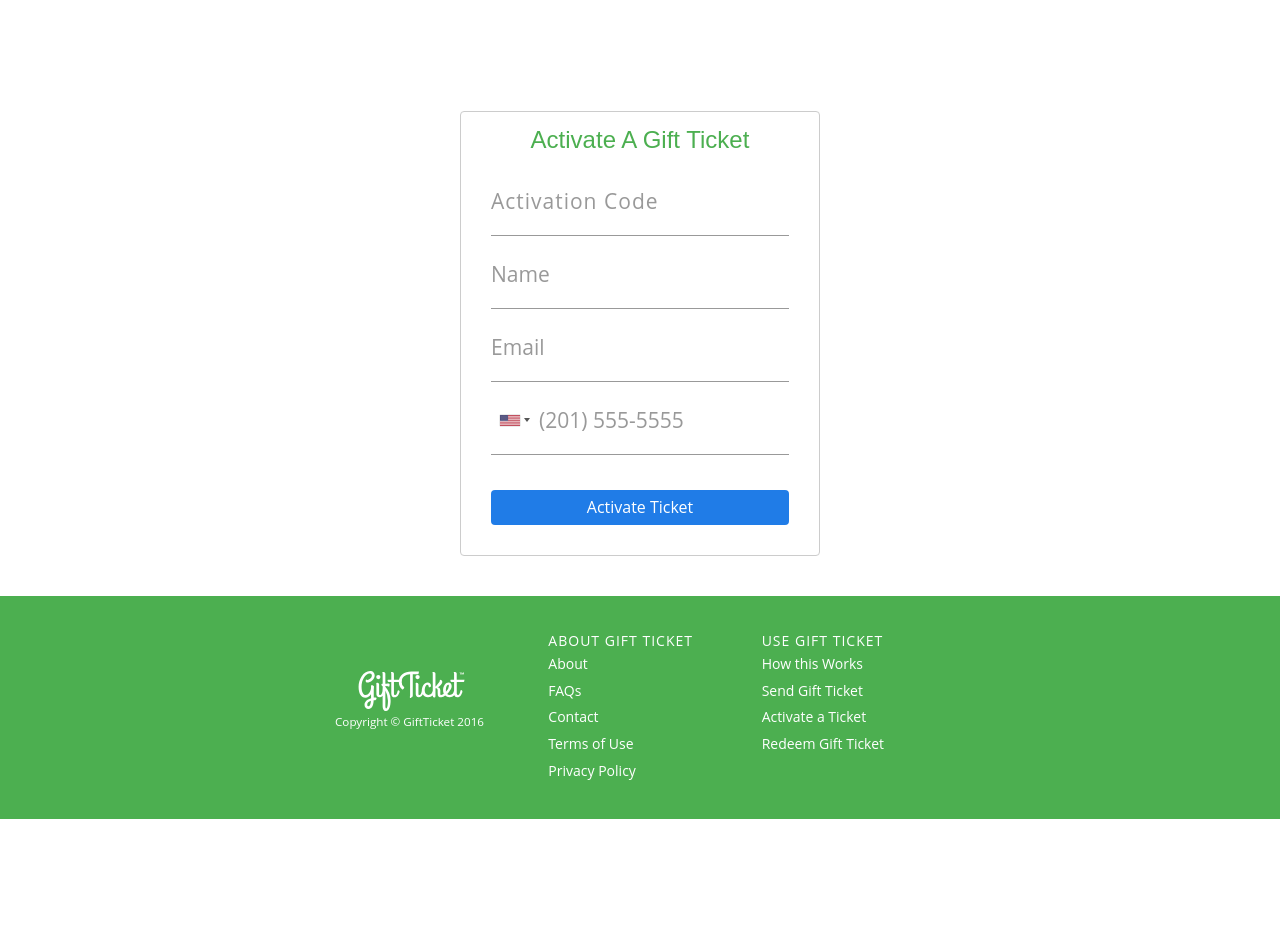
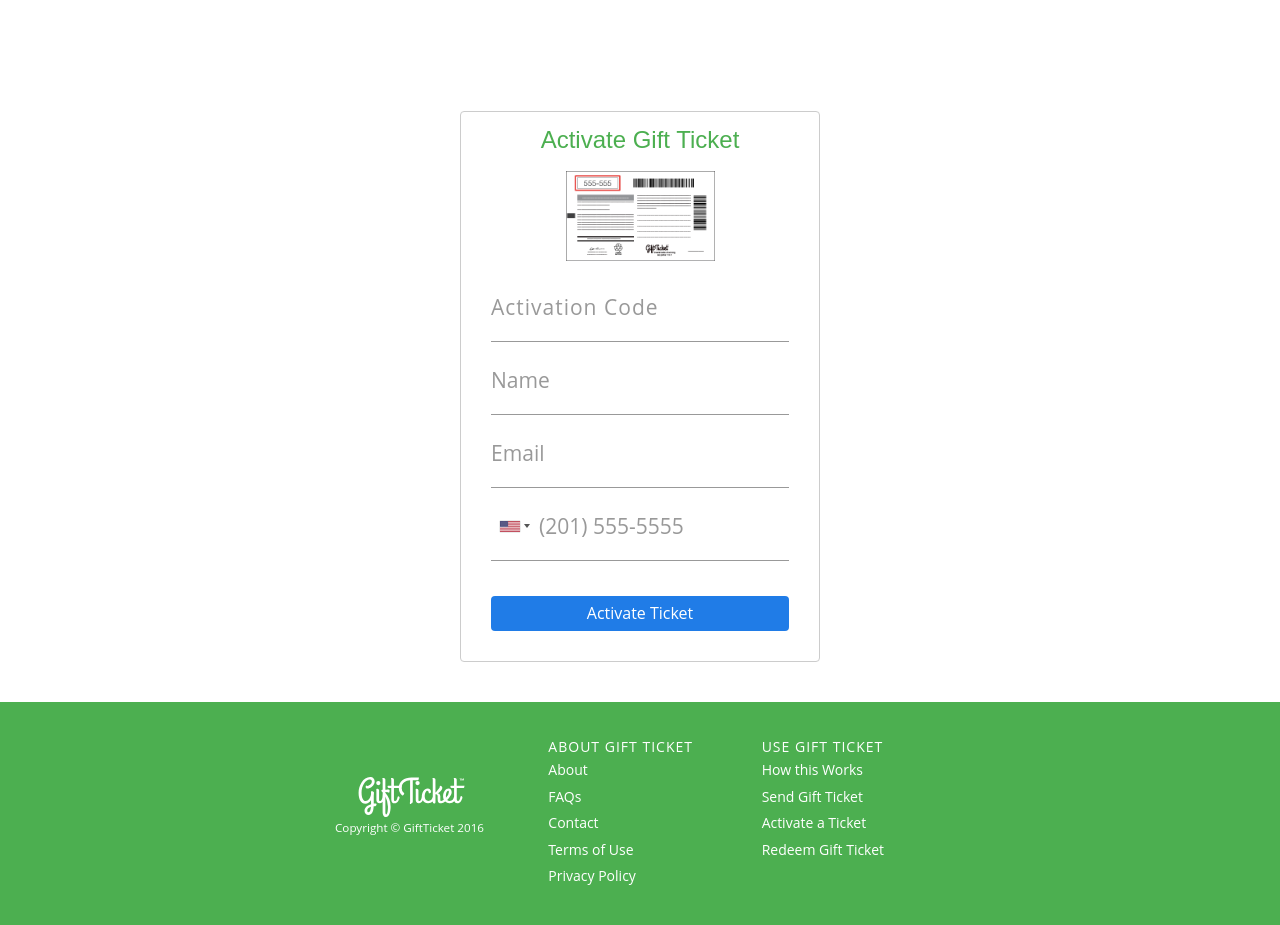
Before and after one commit to alleyway/gift-ticket-web, a Jekyll site: the page built from activate.html, in a window 1280 px wide. Built offline with Jekyll 4.4.1, drawn with Linux system fonts in a browser that asks for light colours; some web fonts are replaced; before the commit the page ends 900 px from its top, so only the background shows below that.

Commit message:
Compressed images

```diff
--- a/activate.html
+++ b/activate.html
@@ -8,7 +8,11 @@
     <div class="row">
         <div class="col-md-4 col-md-offset-4">
             <div class="box">
-                <h3 class="text-center" style="margin-bottom:10px; margin-top: 0;">Activate A Gift Ticket</h3>
+                <h3 class="text-center" style="margin-bottom:10px; margin-top: 0;">Activate Gift Ticket</h3>
+
+                <div class="text-center">
+                    <img src="img/back_giftticket.png" style="width: 50%; margin: 8px" />
+                </div>
 
                 <form name="activation_form" id="activation_form" method="post" autocomplete="on">
 
```
Also changed, not shown: img/back_giftticket.png (added), img/smiling_robot.png.
